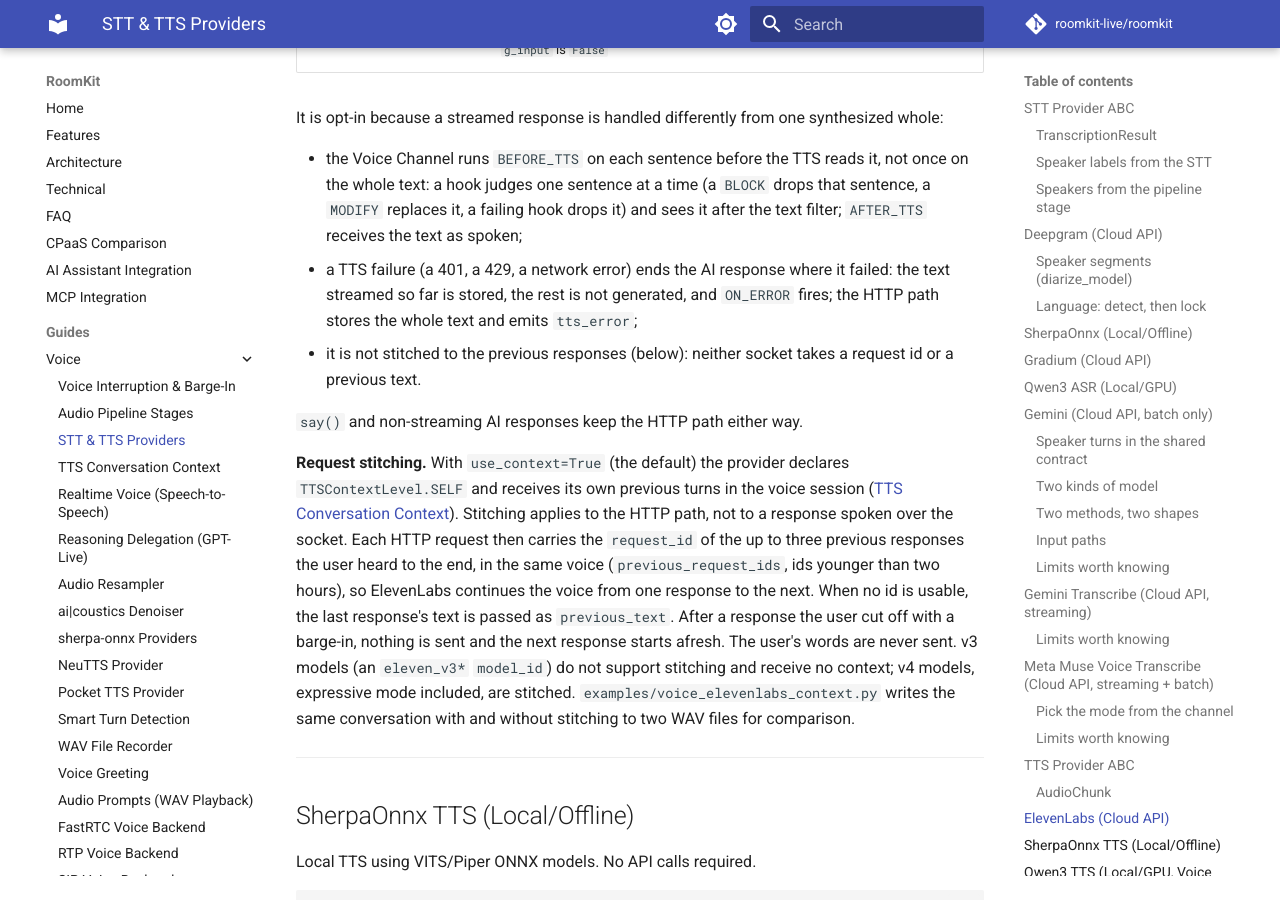
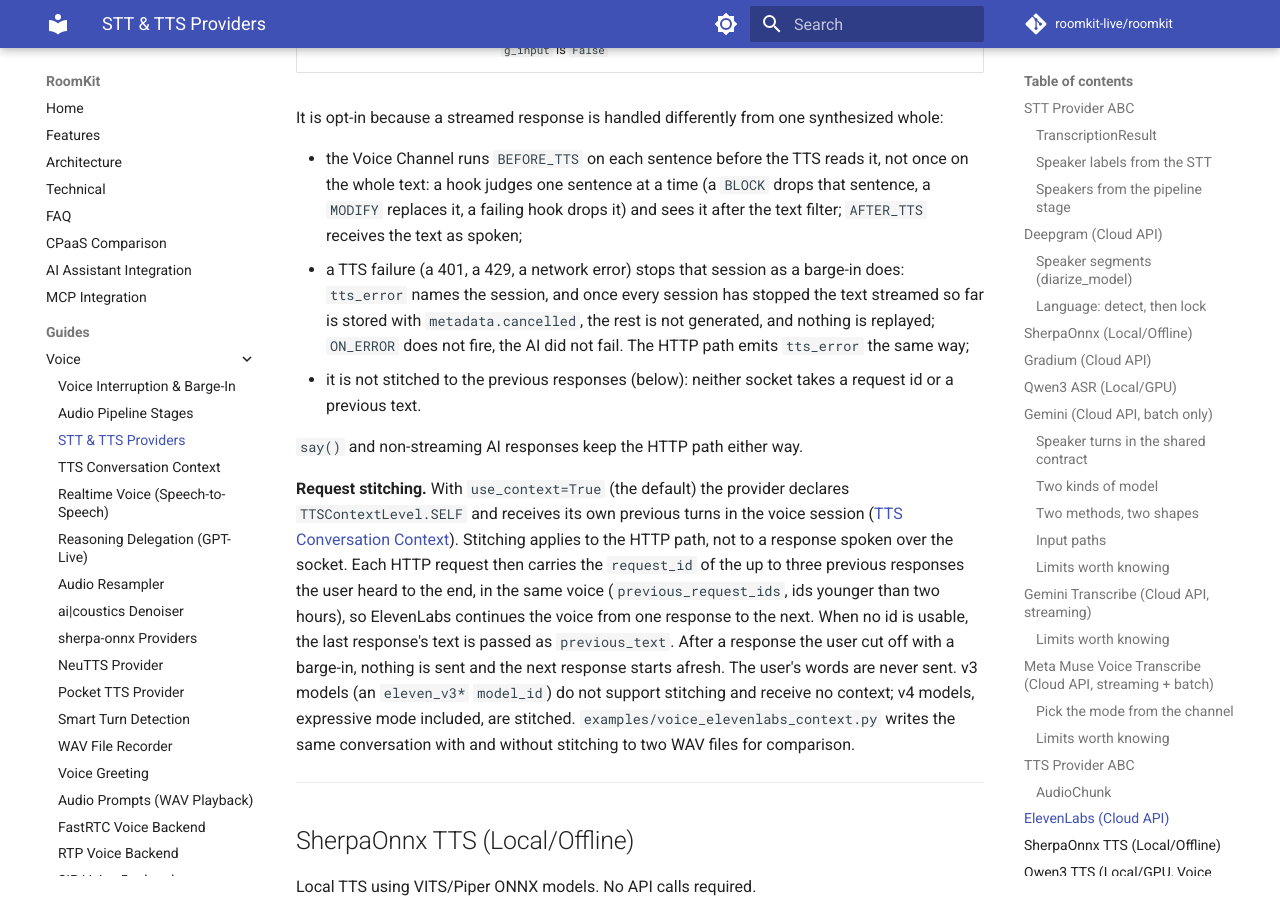
Before and after one commit to roomkit-live/roomkit-docs, an MkDocs documentation site: the page built from docs/guides/stt-tts-providers.md, in a window 1280 px wide and 900 px high, scrolled down 22431 px. Built offline with MkDocs 1.6.1 and Material for MkDocs 9.7.7, drawn with Linux system fonts in a browser that asks for light colours; comment, search, counter and statistics services are not loaded.

Commit message:
docs(voice): a TTS failing on a streamed response stops its session and is reported as tts_error, without ON_ERROR or replay; PlaybackErrors in the voice API reference (RMK-448)

```diff
--- a/docs/guides/stt-tts-providers.md
+++ b/docs/guides/stt-tts-providers.md
@@ -926,9 +926,11 @@ synthesized whole:
   it, not once on the whole text: a hook judges one sentence at a time (a
   `BLOCK` drops that sentence, a `MODIFY` replaces it, a failing hook drops it)
   and sees it after the text filter; `AFTER_TTS` receives the text as spoken;
-- a TTS failure (a 401, a 429, a network error) ends the AI response where it
-  failed: the text streamed so far is stored, the rest is not generated, and
-  `ON_ERROR` fires; the HTTP path stores the whole text and emits `tts_error`;
+- a TTS failure (a 401, a 429, a network error) stops that session as a
+  barge-in does: `tts_error` names the session, and once every session has
+  stopped the text streamed so far is stored with `metadata.cancelled`, the
+  rest is not generated, and nothing is replayed; `ON_ERROR` does not fire,
+  the AI did not fail. The HTTP path emits `tts_error` the same way;
 - it is not stitched to the previous responses (below): neither socket takes a
   request id or a previous text.
 
```
Also changed, not shown: docs/api/providers-voice.md (+2 -0 lines).
